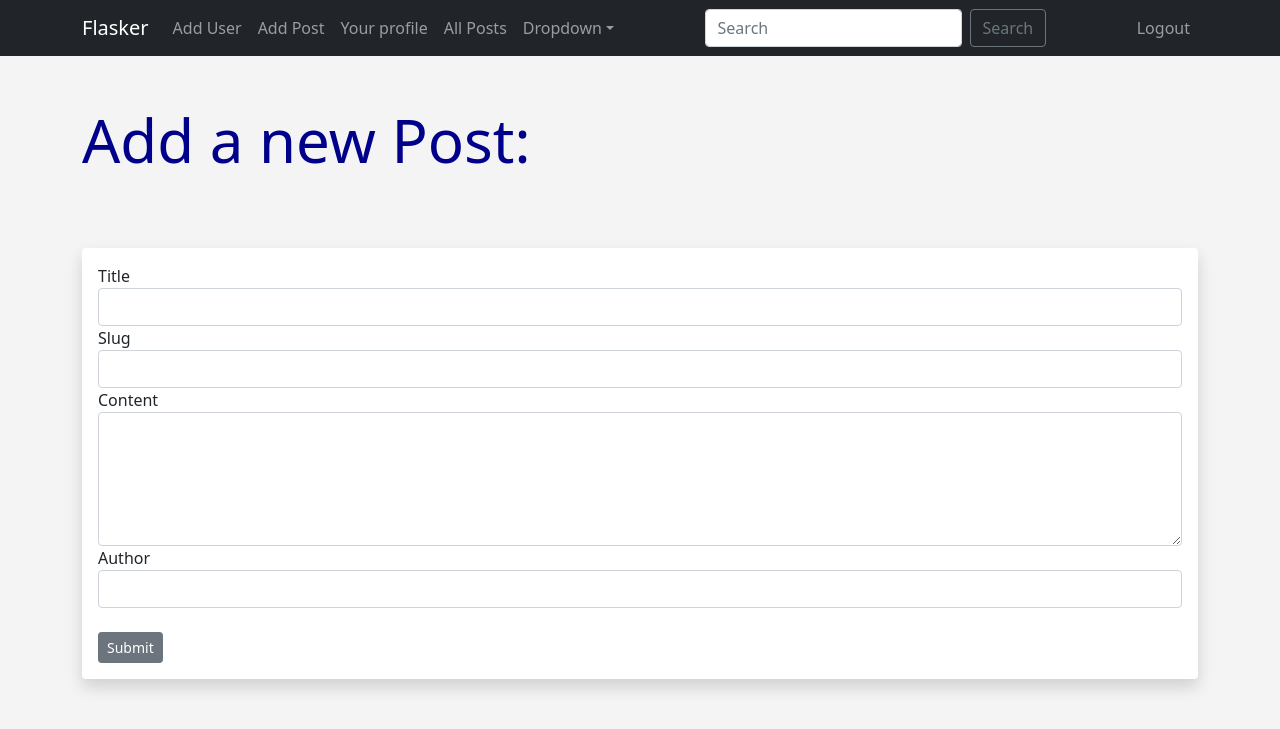
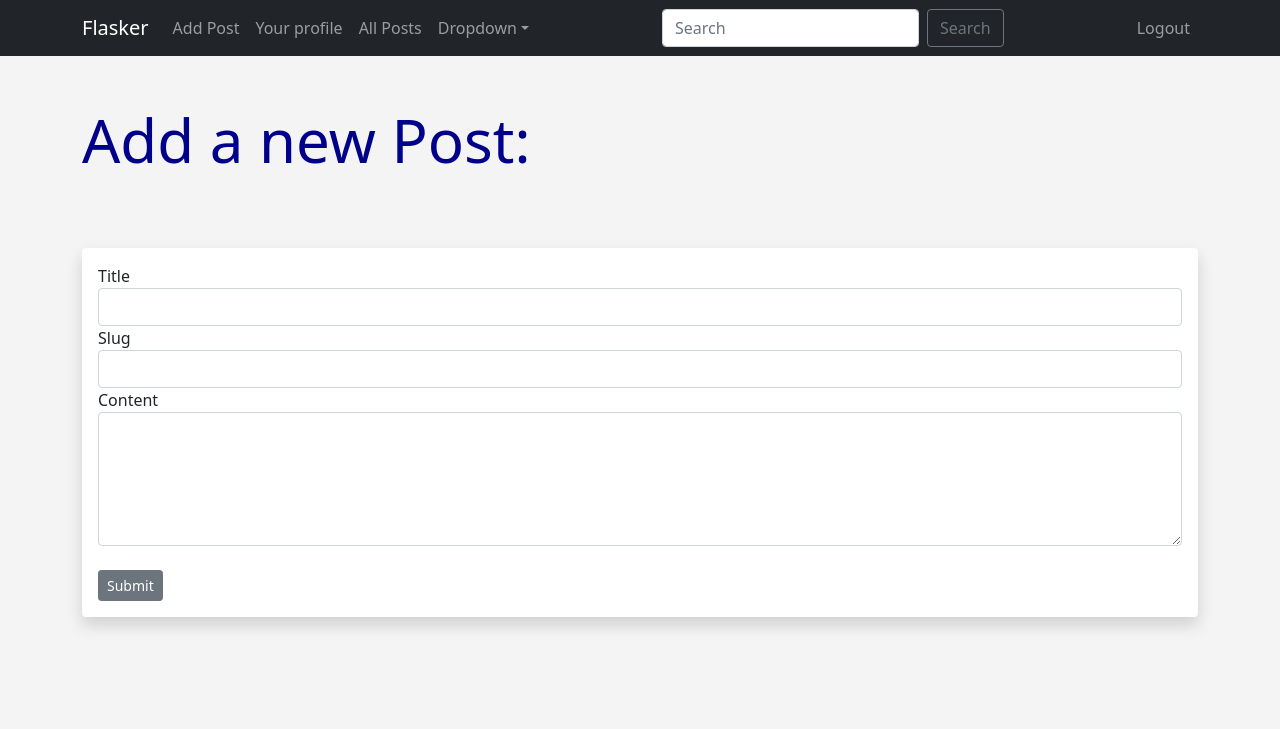
Before and after one commit to ivanlegranbizarro/flasker, a Flask app: page /add-post in a window 1280 px wide. Shown: the top 729 px of the page. Run offline with Flask 2, Linux system fonts and the light colour scheme; a user stored in the database is signed in.

Commit message:
Relationship between Posts and Users

```diff
--- a/app.py
+++ b/app.py
@@ -9,7 +9,7 @@ from datetime import datetime
 
 from werkzeug.security import generate_password_hash, check_password_hash
 
-from flask_login import LoginManager, UserMixin, login_user, login_required, logout_user
+from flask_login import LoginManager, UserMixin, login_user, login_required, logout_user, current_user
 
 # Create a Flask Instance
 
@@ -48,15 +48,14 @@ def get_current_date():
 def add_post():
     form = PostForm()
     if form.validate_on_submit():
+        author = current_user.id
         title = form.title.data
         slug = form.slug.data
         content = form.content.data
-        author = form.author.data
         post = Posts(title=title, slug=slug, content=content, author=author)
         form.title.data = ''
         form.content.data = ''
         form.slug.data = ''
-        form.author.data = ''
 
         db.session.add(post)
         db.session.commit()
@@ -88,7 +87,6 @@ def edit_post(id):
         post.title = form.title.data
         post.slug = form.slug.data
         post.content = form.content.data
-        post.author = form.author.data
         db.session.commit()
         flash('Your post has been updated!', 'success')
         return redirect(url_for('show_post', id=post.id))
@@ -101,7 +99,7 @@ def edit_post(id):
 
 
 # Delete Post Page
-@app.route('/delete-post/<int:id>', methods=['POST'])
+@app.route('/delete-post/<int:id>', methods=['POST', 'GET'])
 @login_required
 def delete_post(id):
     post = Posts.query.get_or_404(id)
@@ -270,6 +268,7 @@ class Users(db.Model, UserMixin):
     favorite_color = db.Column(db.String(50))
     date_added = db.Column(db.DateTime, default=datetime.utcnow)
     password_hash = db.Column(db.String(128))
+    posts = db.relationship('Posts', backref='post_author', lazy=True)
 
     @property
     def password(self):
@@ -293,6 +292,6 @@ class Posts(db.Model):
     id = db.Column(db.Integer, primary_key=True)
     title = db.Column(db.String(100), nullable=False)
     slug = db.Column(db.String(100), nullable=False, unique=True)
+    author = db.Column(db.Integer, db.ForeignKey('users.id'))
     content = db.Column(db.Text, nullable=False)
-    author = db.Column(db.String(100), nullable=False)
     date_posted = db.Column(db.DateTime, default=datetime.utcnow)
--- a/templates/add_post.html
+++ b/templates/add_post.html
@@ -29,8 +29,6 @@ Add a new Post!
         {{ form.slug(class='form-control') }}
         {{ form.content.label }}
         {{ form.content(class='form-control', rows="5") }}
-        {{ form.author.label }}
-        {{ form.author(class='form-control') }}
         <br>
         {{ form.submit(class='btn btn-secondary btn-sm') }}
     </form>
--- a/templates/base.html
+++ b/templates/base.html
@@ -29,10 +29,13 @@
             </button>
             <div class="collapse navbar-collapse" id="collapsibleNavId">
                 <ul class="navbar-nav me-auto mt-2 mt-lg-0">
-                    {% if current_user.is_authenticated %}
+                    {% if not current_user.is_authenticated %}
                     <li class="nav-item">
                         <a class="nav-link" href="{{ url_for('add_user') }}">Add User</a>
                     </li>
+                    {% endif %}
+
+                    {% if current_user.is_authenticated %}
                     <li class="nav-item">
                         <a class="nav-link" href="{{ url_for('add_post') }}">Add Post</a>
                     </li>
--- a/templates/show_post.html
+++ b/templates/show_post.html
@@ -13,7 +13,7 @@ Show detail post from {{ post.title }}
     <div class="card-body">
         <h4 class="card-title">{{ post.title }}</h4>
         <p class="card-text">{{ post.content }}</p>
-        <p class="card-text">{{ post.author }}</p>
+        <p class="card-text">{{ post.post_author.name }}</p>
         <p class="card-text text-muted fst-italic">{{ post.date_posted.strftime('%b %d, %Y') }}</p>
 
         {% if current_user.is_authenticated %}
--- a/templates/update_user.html
+++ b/templates/update_user.html
@@ -6,7 +6,9 @@ Update User
 
 
 {% block content %}
+<h1 class="my-5">Update your user profile</h1>
 <br>
+{% if current_user.id == user.id %}
 <div class="shadow p-3 mb-5 bg-body rounded">
     <form action="/user/update/{{ user.id }}" method="post">
         {{ form.hidden_tag() }}
@@ -21,4 +23,8 @@ Update User
         <a href="{{ url_for('confirmation_delete', id=user.id) }}" class="btn btn-danger btn-sm">Delete</a>
     </form>
 </div>
+{% else %}
+<p>Sorry, you are not allowed for update this user's profile</p>
+{% endif %}
+
 {% endblock content %}
--- a/webforms.py
+++ b/webforms.py
@@ -29,7 +29,7 @@ class PostForm(FlaskForm):
     content = StringField('Content',
                           validators=[DataRequired()],
                           widget=TextArea())
-    author = StringField('Author', validators=[DataRequired()])
+    author = StringField('Author')
     submit = SubmitField('Submit')
 
 
```
Also changed, not shown: migrations/versions/5c665c275f55_added_foreignkey_for_author.py (added, +34 -0 lines), templates/all_posts.html (+6 -2 lines), users.db.
